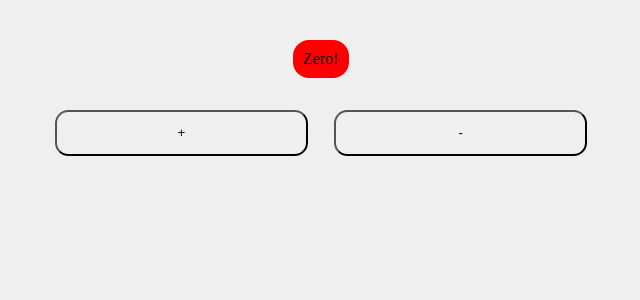
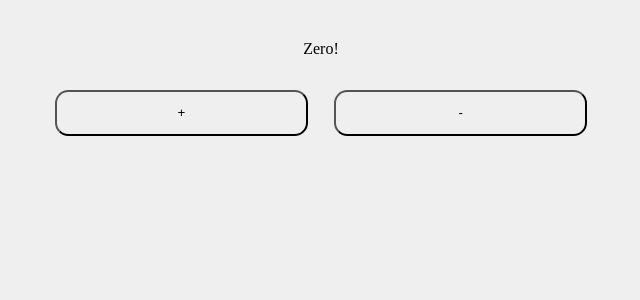
Before and after one commit to afwebdev/LearnReact, a React (Create React App) app: page / in a window 1280 px wide. Shown: the top 300 px of the page, without its empty margins (319-959 px from the left). Built offline with nearby package versions, Linux system fonts and the light colour scheme.

Commit message:
create separate component for counterDisplay

```diff
--- a/src/App.css
+++ b/src/App.css
@@ -34,6 +34,7 @@ body {
   padding: 10px;
   background-color: red;
   border-radius: 1em;
+  color: white;
 }
 
 .notZero {
--- a/src/components/counter.jsx
+++ b/src/components/counter.jsx
@@ -34,7 +34,14 @@ class Counter extends Component {
 
   formatCount() {
     const { count } = this.state;
-    return count === 0 ? <span>Zero!</span> : count;
+    return count === 0 ? "Zero!" : count;
+  }
+
+  checkZero() {
+    let classes = "";
+    classes += this.props.value === 0 ? "zero" : "notZero";
+    console.log(this.props.value);
+    return classes;
   }
 }
 
--- a/src/components/counterDisplay.jsx
+++ b/src/components/counterDisplay.jsx
@@ -7,20 +7,16 @@ class CounterDisplay extends Component {
   render() {
     return (
       <div className="displayCount">
-        <span className={this.checkZero()}>{this.props.value}</span>
+        <span>{this.props.value}</span>
       </div>
     );
   }
 
   checkZero() {
     let classes = "";
-    classes += this.state.count === 0 ? "zero" : "notZero";
+    classes += this.props.value === 0 ? "zero" : "notZero";
+    console.log(this.props.value);
     return classes;
-  }
-
-  formatCount() {
-    const { count } = this.state;
-    return count === 0 ? <span>Zero!</span> : count;
   }
 }
 
```
